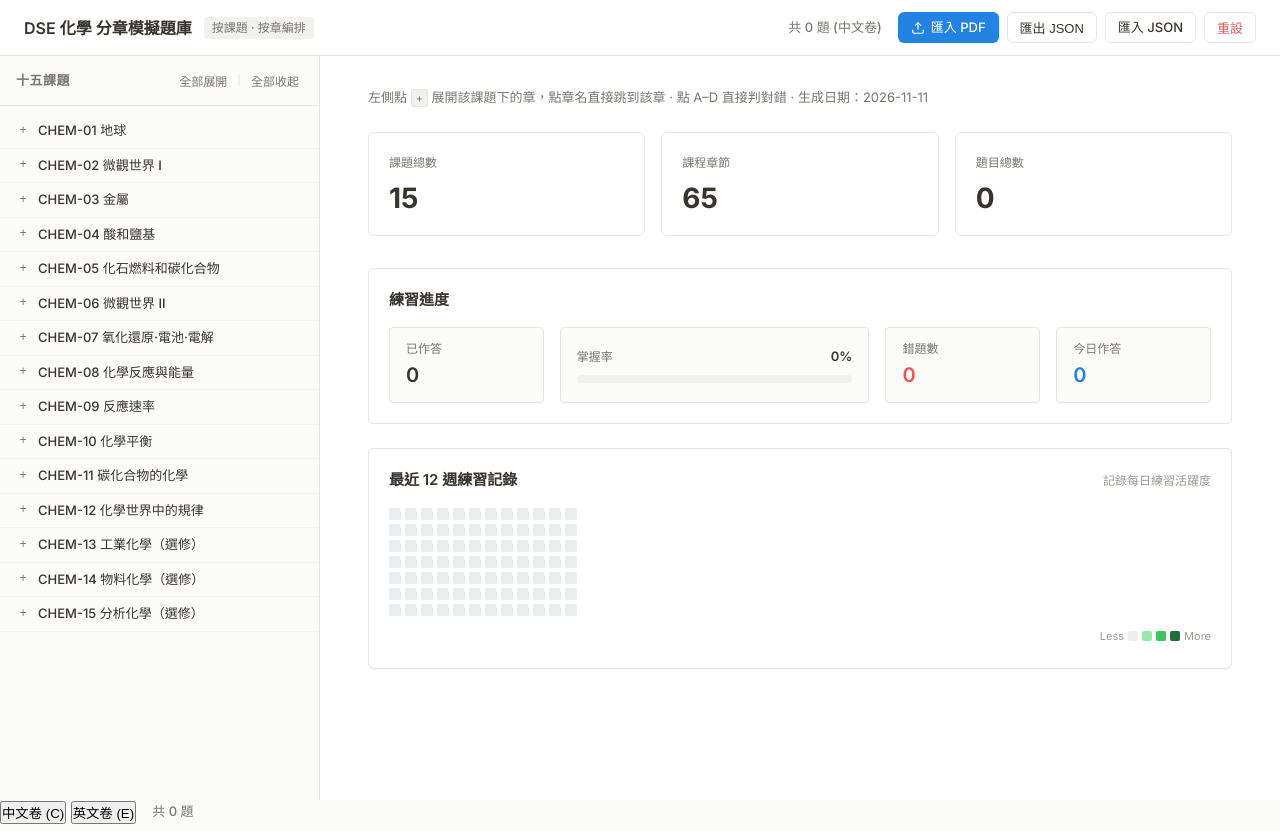
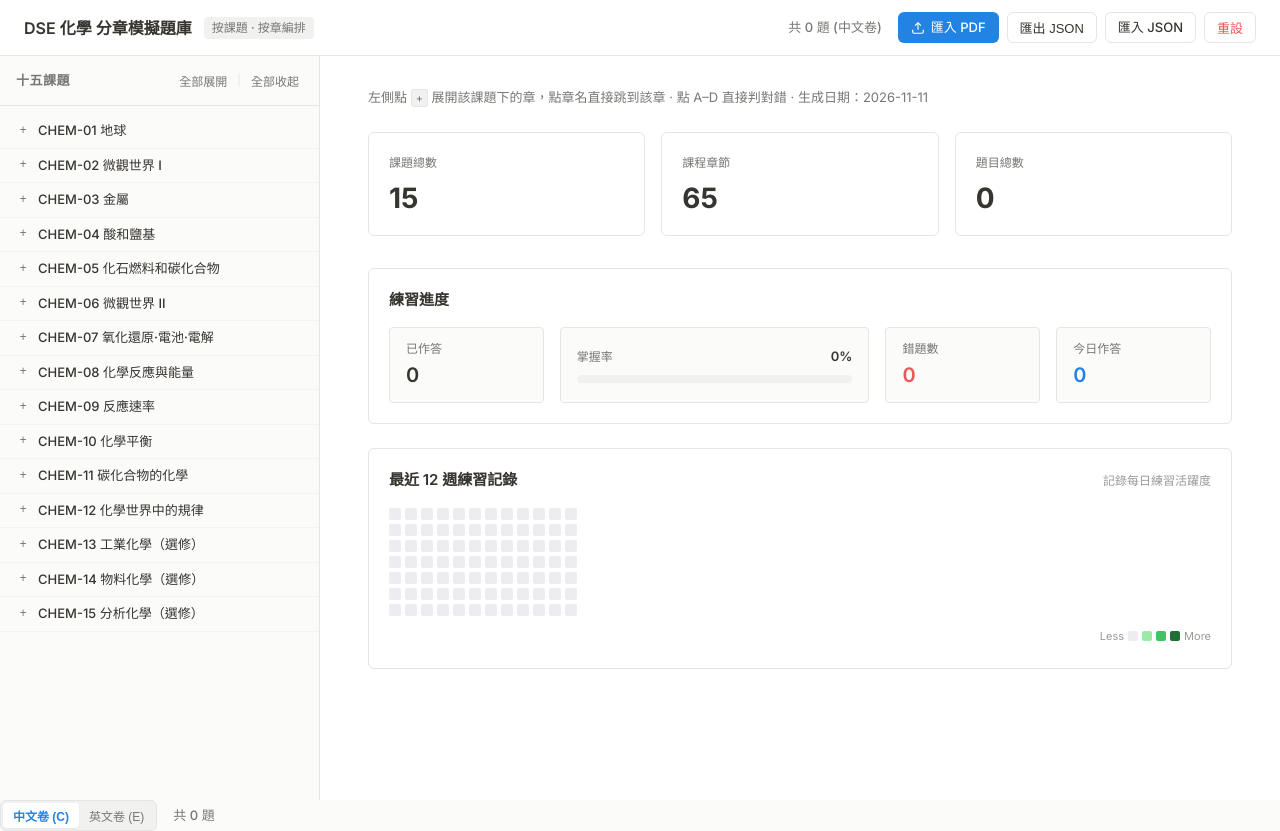
Before and after one commit to Wesley67123a/chem, a plain HTML site: page index.html in a window 1280 px wide. Drawn offline with nearby package versions, Linux system fonts and the light colour scheme; a script that the page names is missing.

Commit message:
Implement language switch button styles
Add styles for language switch button group and buttons.

```diff
--- a/style.css
+++ b/style.css
@@ -649,3 +649,34 @@ body {
 .katex {
   font-size: 1.05em;
 }
+/* 語言切換按鈕群組 */
+.lang-switch-wrap {
+  display: flex;
+  background-color: var(--bg-tertiary);
+  padding: 2px;
+  border-radius: var(--border-radius);
+  border: 1px solid var(--border-color);
+}
+
+.lang-btn {
+  background: none;
+  border: none;
+  padding: 4px 10px;
+  font-size: 12px;
+  font-weight: 500;
+  color: var(--text-secondary);
+  cursor: pointer;
+  border-radius: 4px;
+  transition: all 0.15s ease;
+}
+
+.lang-btn:hover {
+  color: var(--text-primary);
+}
+
+.lang-btn.active {
+  background-color: var(--bg-primary);
+  color: var(--primary-color);
+  font-weight: 600;
+  box-shadow: 0 1px 2px rgba(0, 0, 0, 0.05);
+}
```
